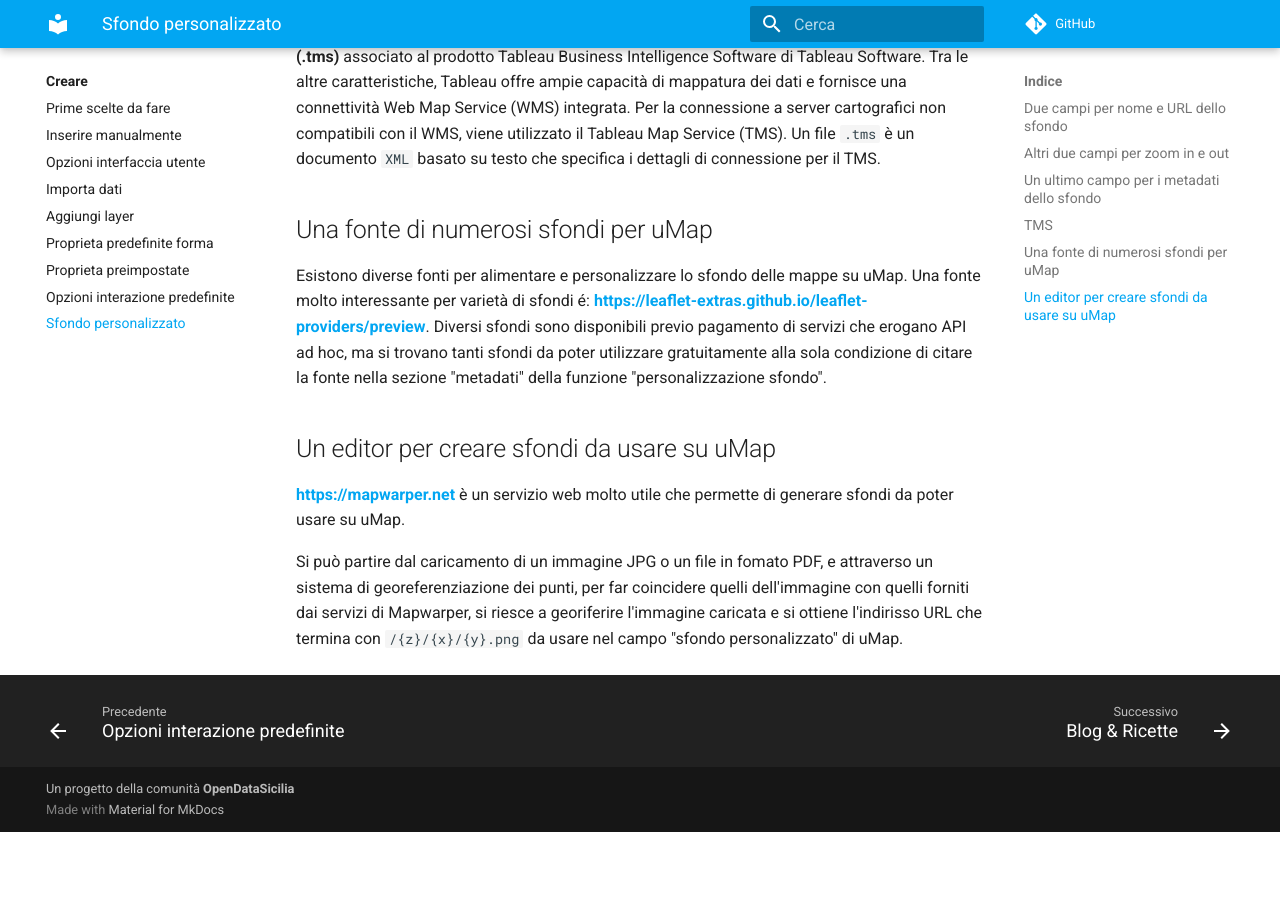
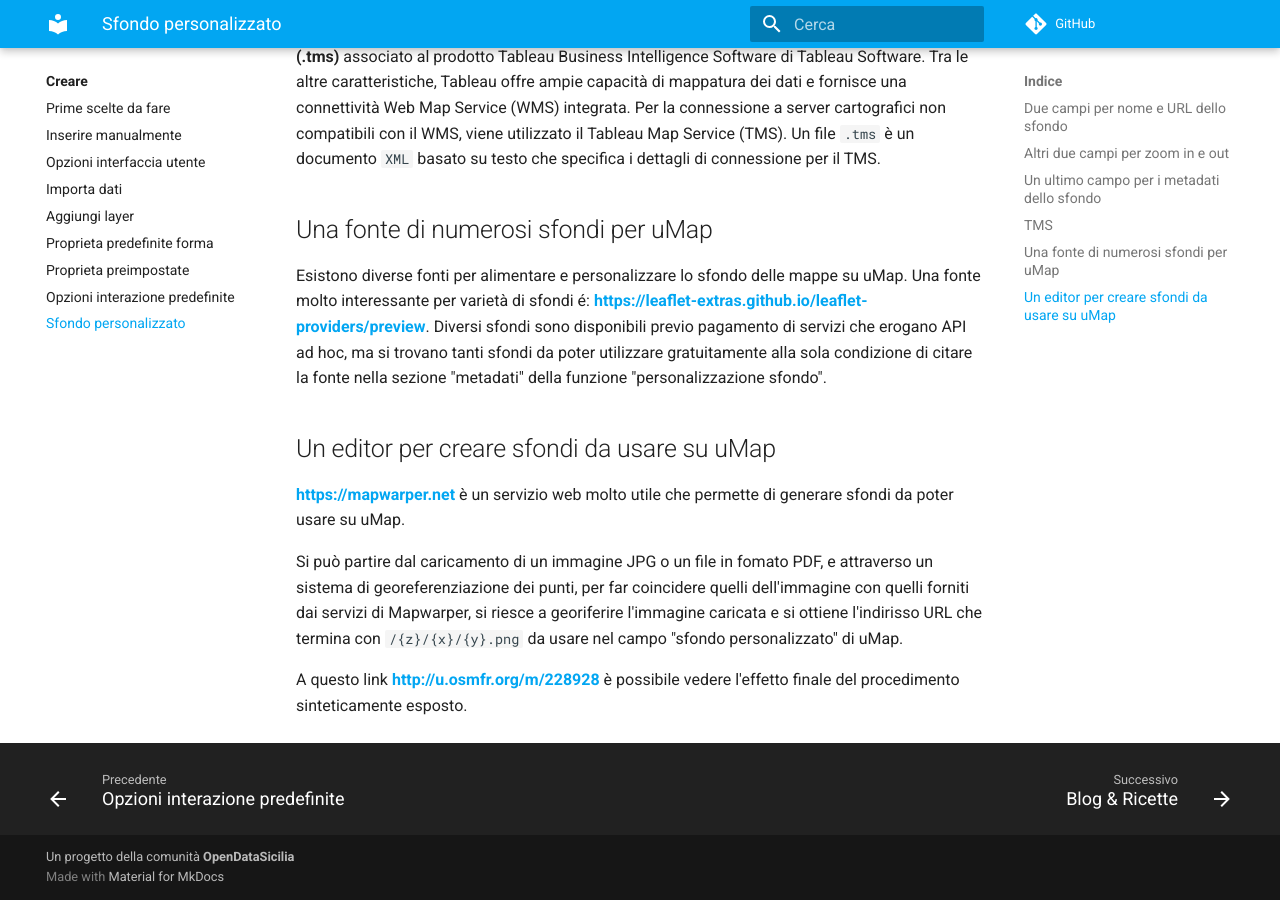
Before and after one commit to opendatasicilia/guida-umap, an MkDocs documentation site: the page built from docs/creare/sfondo-personalizzato.md, in a window 1280 px wide and 900 px high, scrolled down 1234 px. Built offline with MkDocs 1.6.1 and Material for MkDocs 9.7.7, drawn with Linux system fonts in a browser that asks for light colours; comment, search, counter and statistics services are not loaded; before the commit the page ends 2066 px from its top, so only the background shows below that.

Commit message:
Update sfondo-personalizzato.md

```diff
--- a/docs/creare/sfondo-personalizzato.md
+++ b/docs/creare/sfondo-personalizzato.md
@@ -36,3 +36,5 @@
 [**https://mapwarper.net**](https://mapwarper.net/) è un servizio web molto utile che permette di generare sfondi da poter usare su uMap.
 
 Si può partire dal caricamento di un immagine JPG o un file in fomato PDF, e attraverso un sistema di georeferenziazione dei punti, per far coincidere quelli dell'immagine con quelli forniti dai servizi di Mapwarper, si riesce a georiferire l'immagine caricata e si ottiene l'indirisso URL che termina con `/{z}/{x}/{y}.png` da usare nel campo "sfondo personalizzato" di uMap.
+
+A questo link [**http://u.osmfr.org/m/228928**](http://u.osmfr.org/m/228928/) è possibile vedere l'effetto finale del procedimento sinteticamente esposto.
```
